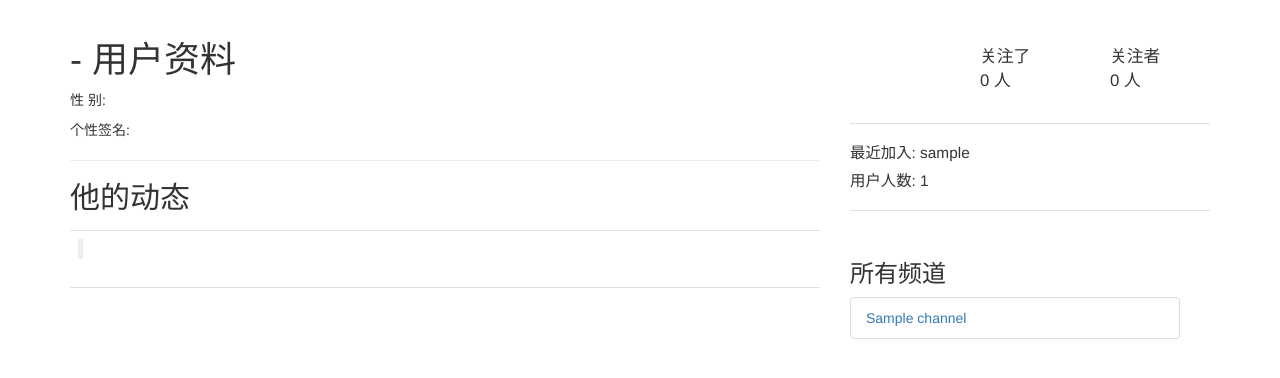
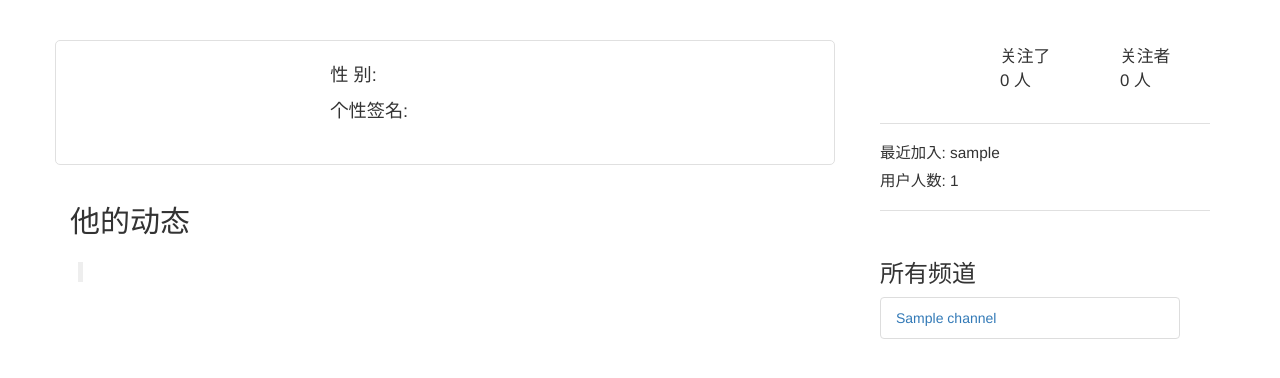
Before and after one commit to zjryan/forum, a Python web app: template app/templates/profile.html in a window 1280 px wide. Shown: the part 52-430 px from the top of the page. Run offline with Jinja, Linux system fonts and the light colour scheme; the template is opened without the code that fills it: most values are stand-ins (such as "Sample title", 1, 10 or a date in 2020); some libraries are stand-ins or nearby versions.

Commit message:
美化用户资料界面

```diff
--- a/app/static/style.css
+++ b/app/static/style.css
@@ -212,11 +212,9 @@ ul.activities {
 
 ul.activities li.activity {
     padding: 8px;
-    border-bottom: 1px solid #e0e0e0;
 }
 
 ul.activities li.activity:nth-child(1) {
-    border-top: 1px solid #e0e0e0;
 }
 
 ul.activities li.activity:hover {
@@ -248,6 +246,34 @@ div.forum-info-item {
     padding: 3px 0px 3px 0px;
 }
 
+div.side-bar {
+    padding-left: 45px;
+}
+
 .side-portrait {
     padding: 10px 0px 10px 0px;
 }
+
+.profile {
+    border-radius: 5px;
+    border: 1px solid #e0e0e0;
+    margin: 20px 0px 20px 0px;
+    padding: 10px 20px 30px 10px;
+}
+
+div.user-name-note {
+    font-size: 240%;
+    margin-bottom: 10px;
+}
+
+.profile-portrait {
+    padding: 10px;
+}
+
+.profile-info {
+    font-size: 130%;
+}
+
+.profile-info-item {
+
+}
--- a/app/templates/base.html
+++ b/app/templates/base.html
@@ -27,8 +27,10 @@
                 </ul>
                 <ul class="nav navbar-nav navbar-right">
                     {% if current_user is not none %}
-                        <li><a href="#" class="dropdown-toggle" data-toggle="dropdown">
-                            {{ current_user.username }} <b class="caret"></b>
+                        <li>
+                            <a href="#" class="dropdown-toggle" data-toggle="dropdown">
+                                <img src="{{ current_user.gravatar(size=23) }}" />
+                            &nbsp;&nbsp;{{ current_user.username }} <b class="caret"></b>
                         </a>
                             <ul class="dropdown-menu">
                                 <li><a href="{{ url_for('profile', username=current_user.username) }}">我的主页</a></li>
--- a/app/templates/base8-4.html
+++ b/app/templates/base8-4.html
@@ -7,7 +7,7 @@
             {% include "_flashed_msg.html" %}
             {% block page_content %}{% endblock %}
         </div>
-        <div class="col-md-4">
+        <div class="col-md-4 side-bar">
         {% block page_side %}
             {% if current_user is not none %}
             <img class="img-rounded center-block side-portrait" src="{{ current_user.gravatar(size=200) }}" />
--- a/app/templates/profile.html
+++ b/app/templates/profile.html
@@ -3,12 +3,29 @@
 {% block title %}{{ user.username }} - 用户资料{% endblock %}
 
 {% block page_content %}
-    <h1>{{ user.username }} - 用户资料</h1>
-    <p>性    别: </p>
-    <p>个性签名: </p>
-    <hr>
-    <h2>他的动态</h2>
-    {% include "_activities.html" %}
+    <div class="row">
+        <div class="col-md-12 profile">
+            <div class="col-md-12 user-name-note">
+                {{ user.username }}
+            </div>
+            <div class="col-md-4 profile-portrait">
+                <img class="img-rounded center-block" src="{{ user.gravatar(size=180) }}" />
+            </div>
+            <div class="col-md-8 profile-info">
+                <div class="profile-info-item">
+                    <i class="icon-arrow-right"></i>
+                </div>
+                <p>性    别: </p>
+                <p>个性签名: </p>
+            </div>
+        </div>
+        <div class="col-md-12">
+            <h2>他的动态</h2>
+            {% include "_activities.html" %}
+        </div>
+    </div>
+
+
 {% endblock %}
 
 {% block page_side %}
```
Also changed, not shown: app.db.
